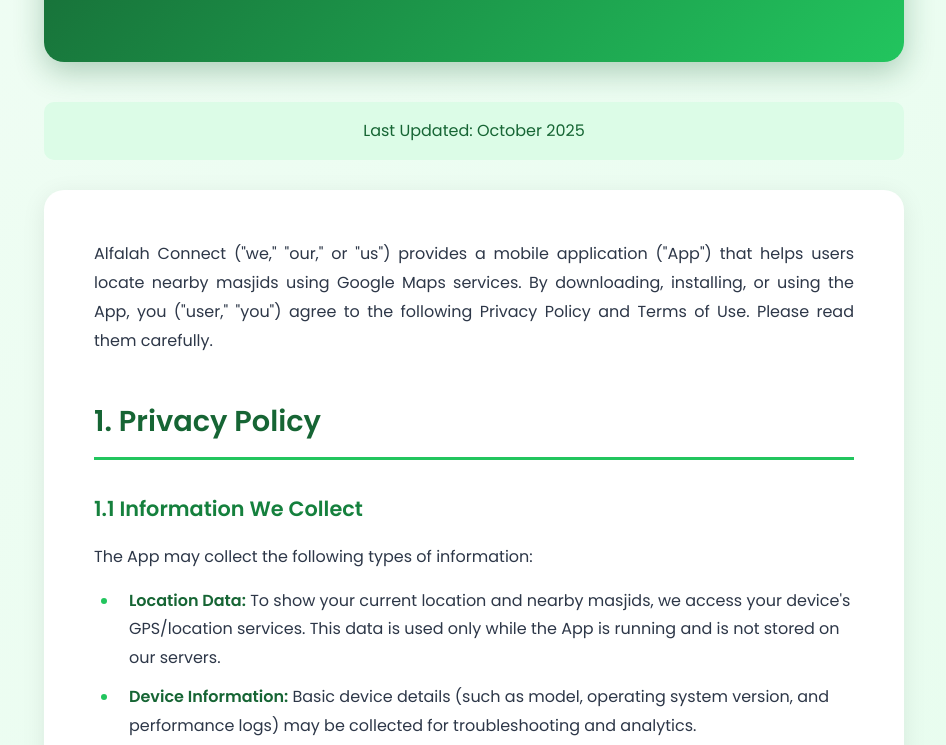
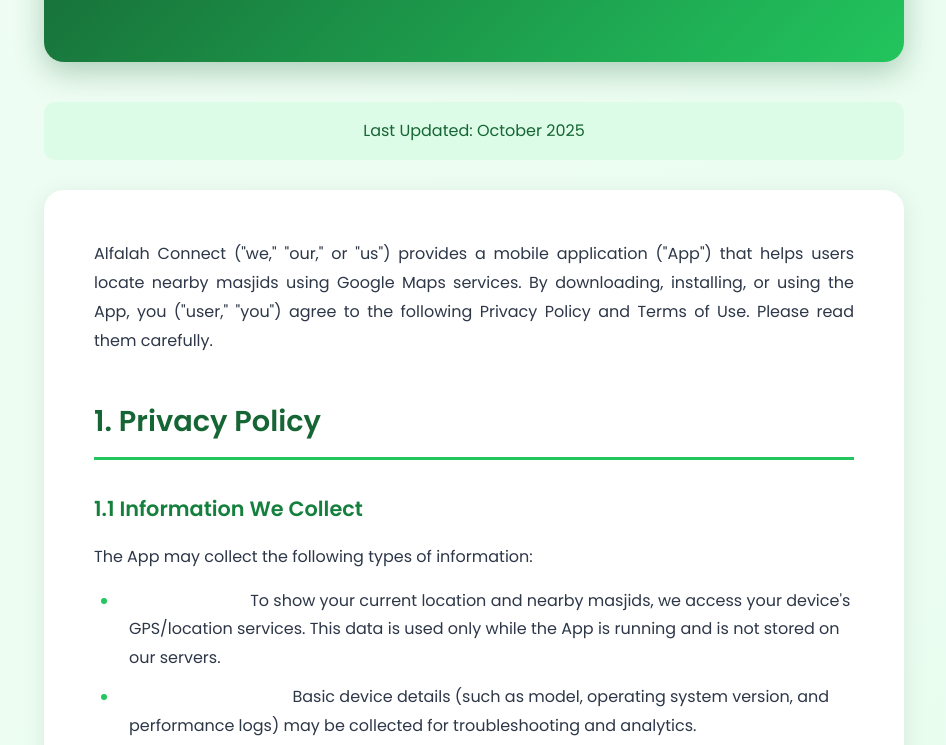
Before and after one commit to SheryHub/Alfalah-Connect-Privacy-Page, a plain HTML site: page index.html in a window 1280 px wide. Shown: the part 207-952 px from the top of the page, without its empty margins (166-1112 px from the left). Drawn offline with Linux system fonts and the light colour scheme.

Commit message:
Strong color whitw

```diff
--- a/index.html
+++ b/index.html
@@ -98,7 +98,7 @@
         }
 
         strong {
-            color: #166534;
+            color: white;
             font-weight: 600;
         }
 
```
